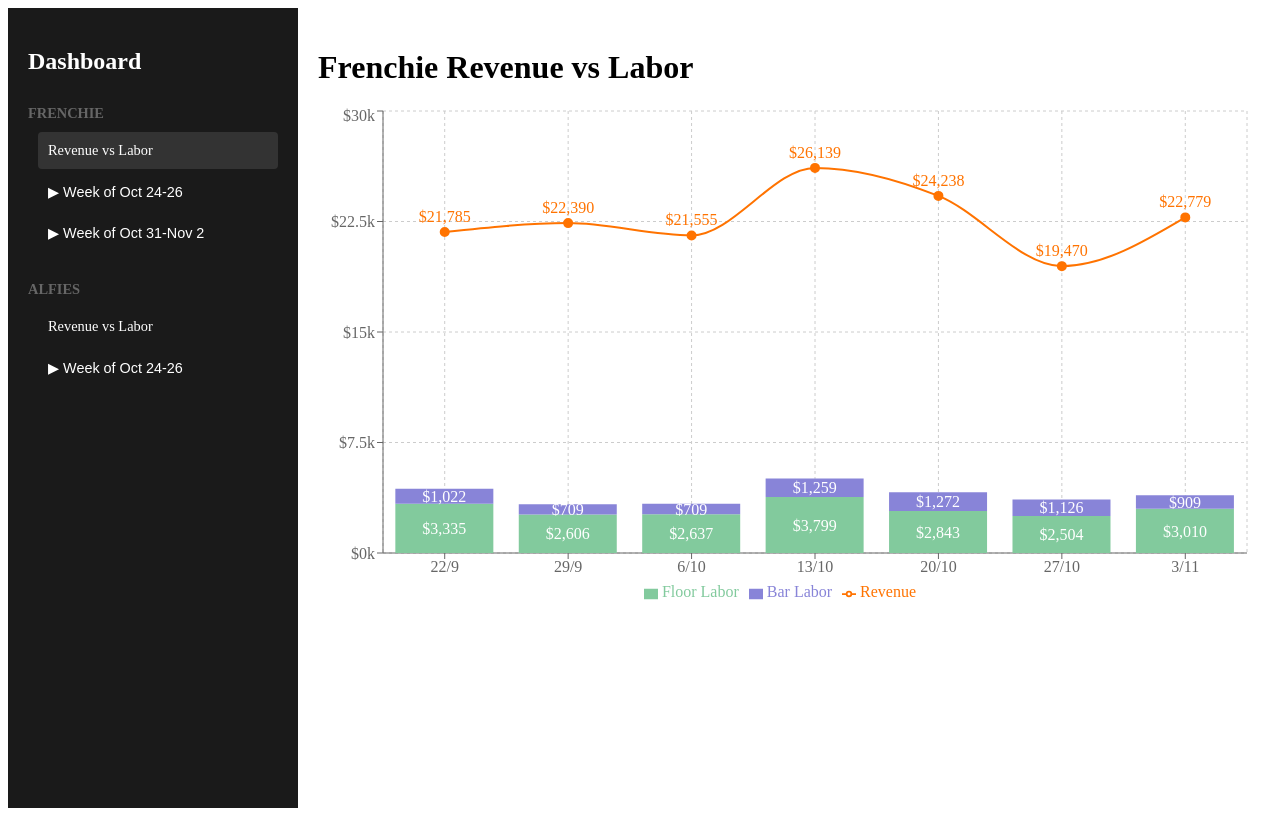
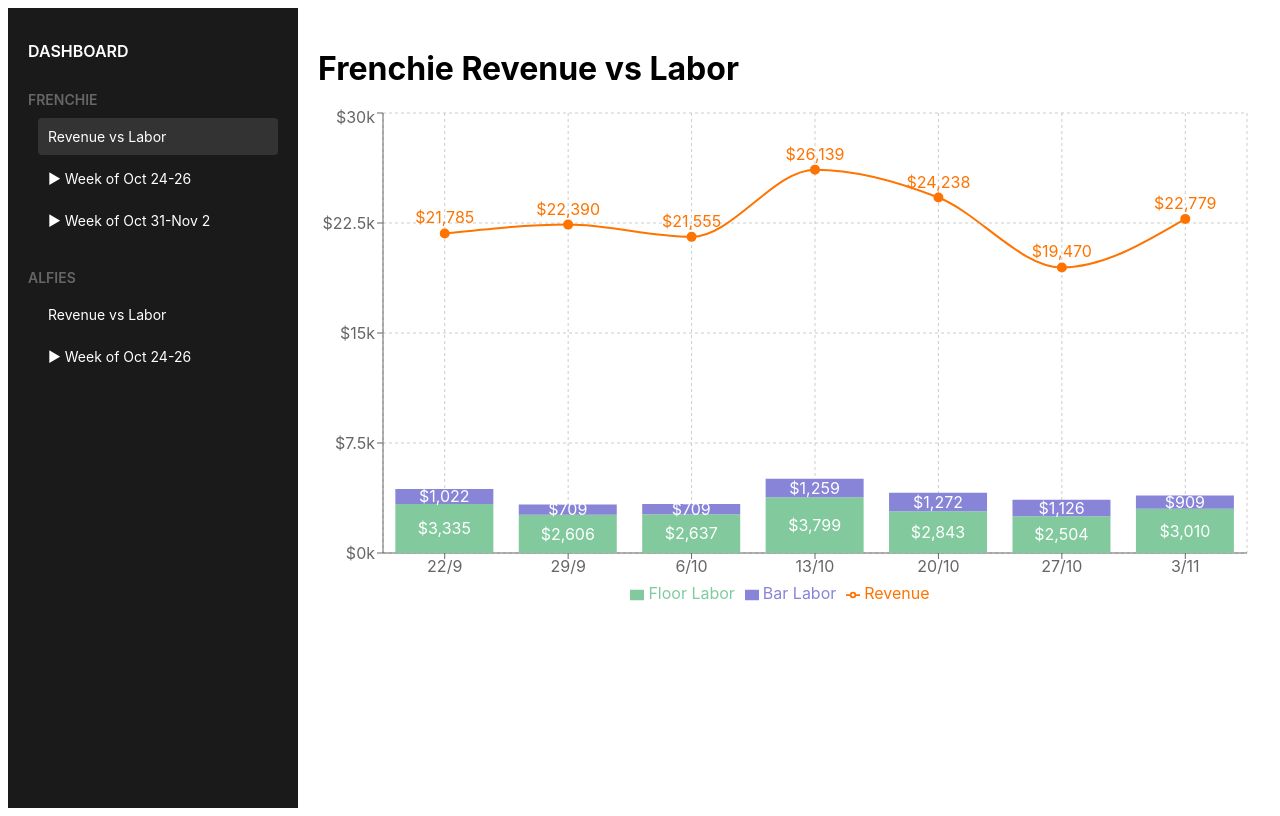
Before and after one commit to IsoBob1/labor-revenue-dashboard, a Next.js app: page / in a window 1280 px wide. Built offline with nearby package versions, Linux system fonts and the light colour scheme.

Commit message:
Update Layout.js

```diff
--- a/components/Layout.js
+++ b/components/Layout.js
@@ -9,6 +9,26 @@
     'frenchie-oct31': false,
     'alfies-oct24': false
   });
+
+  // Common font style to be used throughout
+  const baseFont = {
+    fontFamily: '-apple-system, BlinkMacSystemFont, "Segoe UI", Roboto, Helvetica, Arial, sans-serif',
+  };
+
+  // Common text styles
+  const textStyles = {
+    ...baseFont,
+    fontSize: '14px',
+    fontWeight: '400'
+  };
+
+  // Header text styles
+  const headerStyles = {
+    ...baseFont,
+    fontSize: '14px',
+    fontWeight: '600',
+    textTransform: 'uppercase',
+  };
 
   const toggleSection = (section) => {
     setExpandedSections({
@@ -55,24 +75,30 @@
   };
 
   return (
-    <div style={{ display: 'flex', minHeight: '100vh' }}>
+    <div style={{ ...baseFont, display: 'flex', minHeight: '100vh' }}>
       <div style={{
         width: '250px',
         backgroundColor: '#1a1a1a',
         padding: '20px',
-        color: 'white'
+        color: 'white',
+        ...baseFont
       }}>
-        <h2 style={{ marginBottom: '20px', color: 'white' }}>Dashboard</h2>
+        <h2 style={{
+          ...headerStyles,
+          marginBottom: '20px',
+          color: 'white',
+          fontSize: '16px'
+        }}>
+          Dashboard
+        </h2>
         <nav>
           {Object.entries(menuStructure).map(([key, venue]) => (
-            <div key={key}>
+            <div key={key} style={textStyles}>
               {/* Venue Header */}
               <div style={{
                 padding: '10px 0',
                 color: '#666',
-                fontWeight: 'bold',
-                fontSize: '0.9em',
-                textTransform: 'uppercase',
+                ...headerStyles,
                 marginTop: '20px'
               }}>
                 {venue.label}
@@ -90,7 +116,7 @@
                   textDecoration: 'none',
                   borderRadius: '4px',
                   marginLeft: '10px',
-                  fontSize: '0.9em'
+                  ...textStyles
                 }}
               >
                 {venue.mainLink.label}
@@ -112,7 +138,7 @@
                       border: 'none',
                       cursor: 'pointer',
                       marginLeft: '10px',
-                      fontSize: '0.9em'
+                      ...textStyles
                     }}
                   >
                     {expandedSections[weekKey] ? '▼' : '▶'} {week.label}
@@ -132,7 +158,7 @@
                             color: 'white',
                             textDecoration: 'none',
                             borderRadius: '4px',
-                            fontSize: '0.85em'
+                            ...textStyles
                           }}
                         >
                           {item.label}
@@ -147,7 +173,7 @@
         </nav>
       </div>
 
-      <div style={{ flex: 1, padding: '20px' }}>
+      <div style={{ flex: 1, padding: '20px', ...baseFont }}>
         {children}
       </div>
     </div>
```
